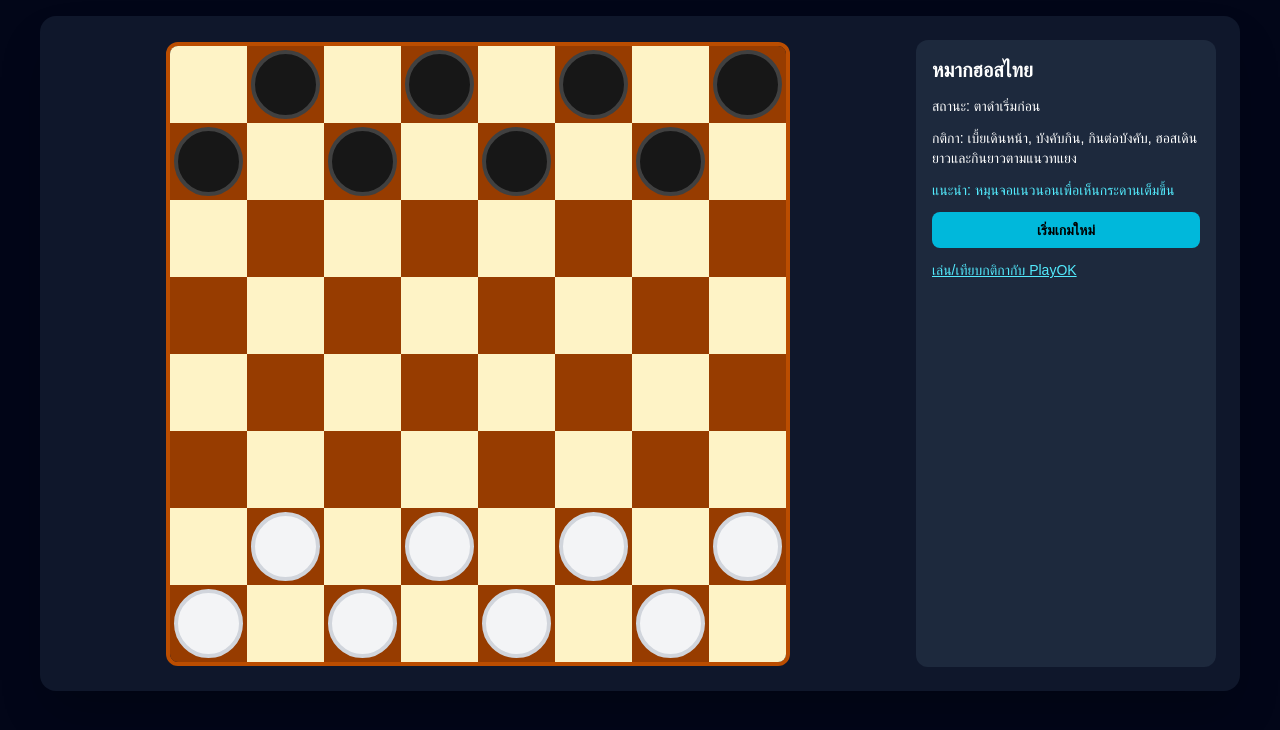
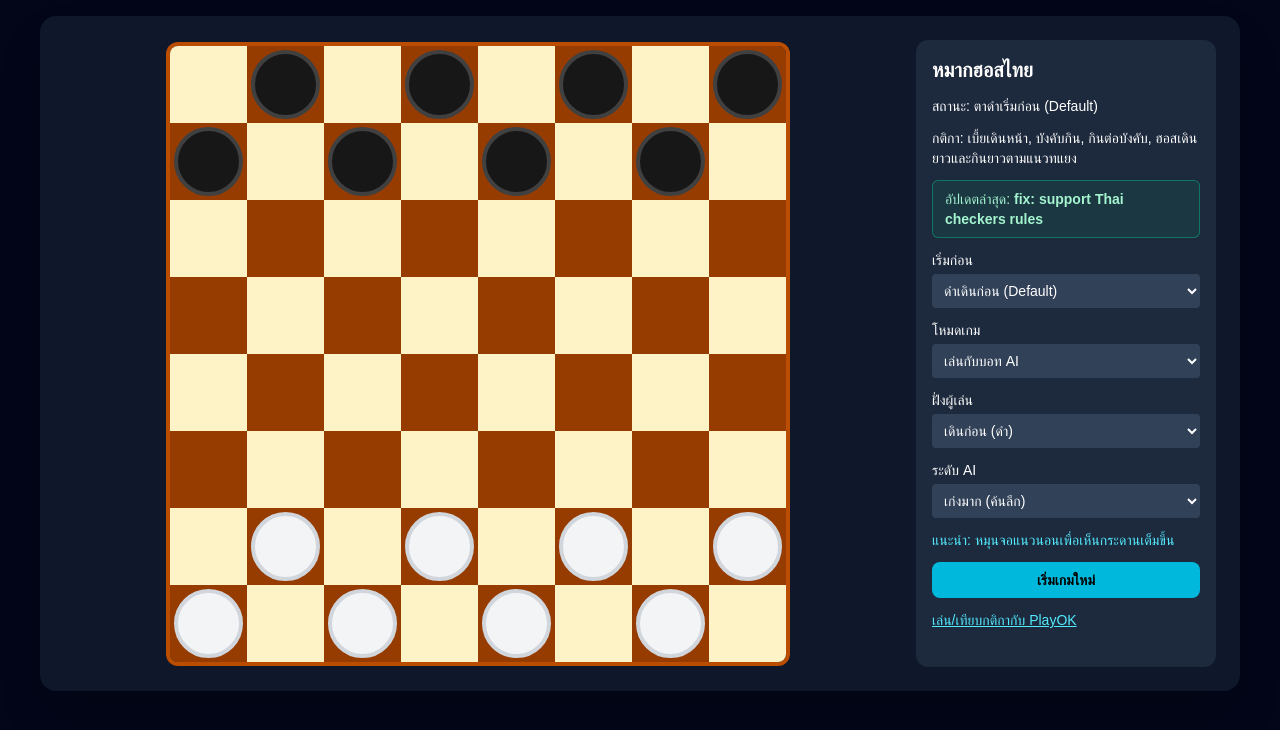
Before and after one commit to panawat17067/Thaichecker, a Next.js app: page / in a window 1280 px wide. Shown: the top 730 px of the page. Built offline with nearby package versions, Linux system fonts and the light colour scheme.

Commit message:
Show release note banner for deploy verification

```diff
--- a/app/page.tsx
+++ b/app/page.tsx
@@ -1,12 +1,14 @@
 'use client'
 
-import { useMemo, useState } from 'react'
+import { useEffect, useMemo, useState } from 'react'
 
 type Player = 'black' | 'white'
 type Piece = { player: Player; king: boolean }
 type Pos = { r: number; c: number }
+type BotLevel = 'normal' | 'expert'
 
 const BOARD = 8
+const RELEASE_NOTE = 'fix: support Thai checkers rules'
 const kingDirs = [
   [1, 1],
   [1, -1],
@@ -174,17 +176,137 @@ function capturedBetween(
   return found
 }
 
+function evaluate(board: (Piece | null)[][], root: Player) {
+  let score = 0
+  for (const p of board.flat()) {
+    if (!p) continue
+    const v = p.king ? 5 : 2
+    score += p.player === root ? v : -v
+  }
+  return score
+}
+
+function buildTurns(board: (Piece | null)[][], turn: Player): (Piece | null)[][][] {
+  const starts = allCaptureStarts(board, turn)
+
+  const followJumps = (b: (Piece | null)[][], at: Pos): (Piece | null)[][][] => {
+    const nextJumps = jumpMoves(b, at)
+    if (nextJumps.length === 0) return [b]
+
+    const out: (Piece | null)[][][] = []
+    for (const t of nextJumps) {
+      const nb = clone(b)
+      const piece = nb[at.r][at.c]
+      if (!piece) continue
+      const captured = capturedBetween(nb, at, t)
+      nb[at.r][at.c] = null
+      nb[t.r][t.c] = piece
+      if (captured) nb[captured.r][captured.c] = null
+
+      if (
+        !piece.king &&
+        ((piece.player === 'black' && t.r === 7) ||
+          (piece.player === 'white' && t.r === 0))
+      ) {
+        piece.king = true
+        out.push(nb)
+      } else {
+        out.push(...followJumps(nb, t))
+      }
+    }
+
+    return out
+  }
+
+  if (starts.length > 0) {
+    return starts.flatMap((s) => followJumps(clone(board), s))
+  }
+
+  const out: (Piece | null)[][][] = []
+  for (let r = 0; r < BOARD; r++) {
+    for (let c = 0; c < BOARD; c++) {
+      const piece = board[r][c]
+      if (!piece || piece.player !== turn) continue
+      for (const m of stepMoves(board, { r, c })) {
+        const nb = clone(board)
+        const moving = nb[r][c]
+        if (!moving) continue
+        nb[r][c] = null
+        nb[m.r][m.c] = moving
+        if (
+          !moving.king &&
+          ((moving.player === 'black' && m.r === 7) ||
+            (moving.player === 'white' && m.r === 0))
+        ) {
+          moving.king = true
+        }
+        out.push(nb)
+      }
+    }
+  }
+
+  return out
+}
+
+function bestBoard(board: (Piece | null)[][], turn: Player, depth: number) {
+  const enemy: Player = turn === 'black' ? 'white' : 'black'
+
+  const search = (
+    b: (Piece | null)[][],
+    d: number,
+    side: Player,
+    alpha: number,
+    beta: number
+  ): number => {
+    const moves = buildTurns(b, side)
+    if (d === 0 || moves.length === 0) return evaluate(b, turn)
+
+    if (side === turn) {
+      let best = -Infinity
+      for (const mv of moves) {
+        best = Math.max(best, search(mv, d - 1, enemy, alpha, beta))
+        alpha = Math.max(alpha, best)
+        if (beta <= alpha) break
+      }
+      return best
+    }
+
+    let best = Infinity
+    for (const mv of moves) {
+      best = Math.min(best, search(mv, d - 1, turn, alpha, beta))
+      beta = Math.min(beta, best)
+      if (beta <= alpha) break
+    }
+    return best
+  }
+
+  const moves = buildTurns(board, turn)
+  if (moves.length === 0) return null
+
+  let bestScore = -Infinity
+  let chosen = moves[0]
+  for (const mv of moves) {
+    const score = search(mv, depth - 1, enemy, -Infinity, Infinity)
+    if (score > bestScore) {
+      bestScore = score
+      chosen = mv
+    }
+  }
+  return chosen
+}
+
 export default function Home() {
   const [board, setBoard] = useState(initBoard)
   const [turn, setTurn] = useState<Player>('black')
   const [selected, setSelected] = useState<Pos | null>(null)
   const [forced, setForced] = useState<Pos | null>(null)
-  const [msg, setMsg] = useState('ตาดำเริ่มก่อน')
+  const [msg, setMsg] = useState('ตาดำเริ่มก่อน (Default)')
+  const [starter, setStarter] = useState<Player>('black')
+  const [botEnabled, setBotEnabled] = useState(true)
+  const [humanSide, setHumanSide] = useState<Player>('black')
+  const [botLevel, setBotLevel] = useState<BotLevel>('expert')
 
-  const captureStarts = useMemo(() => allCaptureStarts(board, turn), [
-    board,
-    turn,
-  ])
+  const captureStarts = useMemo(() => allCaptureStarts(board, turn), [board, turn])
 
   const legalMoves = (from: Pos): Pos[] => {
     const piece = board[from.r][from.c]
@@ -209,8 +331,7 @@ export default function Home() {
   }
 
   const tapCell = (r: number, c: number) => {
-    const here = board[r][c]
-
+    if (botEnabled && turn !== humanSide) return
     if (!selected) {
       if (canSelect(r, c)) setSelected({ r, c })
       return
@@ -272,12 +393,38 @@ export default function Home() {
     }
   }
 
+  useEffect(() => {
+    if (!botEnabled || turn === humanSide || forced) return
+    const timer = setTimeout(() => {
+      const depth = botLevel === 'expert' ? 8 : 4
+      const next = bestBoard(board, turn, depth)
+      if (!next) {
+        setMsg(turn === 'black' ? 'ขาวชนะ (ดำเดินไม่ได้)' : 'ดำชนะ (ขาวเดินไม่ได้)')
+        return
+      }
+      const nextTurn: Player = turn === 'black' ? 'white' : 'black'
+      const blackLeft = next.flat().filter((p) => p?.player === 'black').length
+      const whiteLeft = next.flat().filter((p) => p?.player === 'white').length
+      setBoard(next)
+      setTurn(nextTurn)
+      setSelected(null)
+      setForced(null)
+      if (blackLeft === 0 || whiteLeft === 0) {
+        setMsg(blackLeft === 0 ? 'ขาวชนะ' : 'ดำชนะ')
+      } else {
+        setMsg(nextTurn === 'black' ? 'ตาดำ' : 'ตาขาว')
+      }
+    }, 250)
+
+    return () => clearTimeout(timer)
+  }, [board, botEnabled, botLevel, forced, humanSide, turn])
+
   const reset = () => {
     setBoard(initBoard())
-    setTurn('black')
+    setTurn(starter)
     setSelected(null)
     setForced(null)
-    setMsg('เริ่มใหม่: ตาดำก่อน')
+    setMsg(starter === 'black' ? 'เริ่มใหม่: ตาดำก่อน (Default)' : 'เริ่มใหม่: ตาขาวก่อน')
   }
 
   return (
@@ -332,9 +479,63 @@ export default function Home() {
           <h1 className="text-xl font-bold">หมากฮอสไทย</h1>
           <p>สถานะ: {msg}</p>
           <p>กติกา: เบี้ยเดินหน้า, บังคับกิน, กินต่อบังคับ, ฮอสเดินยาวและกินยาวตามแนวทแยง</p>
-          <p className="text-cyan-300">
-            แนะนำ: หมุนจอแนวนอนเพื่อเห็นกระดานเต็มขึ้น
+          <p className="rounded-md border border-emerald-400/40 bg-emerald-500/10 px-3 py-2 text-emerald-200">
+            อัปเดตล่าสุด: <span className="font-semibold">{RELEASE_NOTE}</span>
           </p>
+
+          <label className="block">
+            เริ่มก่อน
+            <select
+              className="mt-1 w-full rounded bg-slate-700 p-2"
+              value={starter}
+              onChange={(e) => setStarter(e.target.value as Player)}
+            >
+              <option value="black">ดำเดินก่อน (Default)</option>
+              <option value="white">ขาวเดินก่อน</option>
+            </select>
+          </label>
+
+          <label className="block">
+            โหมดเกม
+            <select
+              className="mt-1 w-full rounded bg-slate-700 p-2"
+              value={botEnabled ? 'bot' : 'human'}
+              onChange={(e) => setBotEnabled(e.target.value === 'bot')}
+            >
+              <option value="bot">เล่นกับบอท AI</option>
+              <option value="human">คน vs คน</option>
+            </select>
+          </label>
+
+          {botEnabled && (
+            <>
+              <label className="block">
+                ฝั่งผู้เล่น
+                <select
+                  className="mt-1 w-full rounded bg-slate-700 p-2"
+                  value={humanSide}
+                  onChange={(e) => setHumanSide(e.target.value as Player)}
+                >
+                  <option value="black">เดินก่อน (ดำ)</option>
+                  <option value="white">เดินหลัง (ขาว)</option>
+                </select>
+              </label>
+
+              <label className="block">
+                ระดับ AI
+                <select
+                  className="mt-1 w-full rounded bg-slate-700 p-2"
+                  value={botLevel}
+                  onChange={(e) => setBotLevel(e.target.value as BotLevel)}
+                >
+                  <option value="expert">เก่งมาก (ค้นลึก)</option>
+                  <option value="normal">ปกติ</option>
+                </select>
+              </label>
+            </>
+          )}
+
+          <p className="text-cyan-300">แนะนำ: หมุนจอแนวนอนเพื่อเห็นกระดานเต็มขึ้น</p>
 
           <button
             onClick={reset}
```
